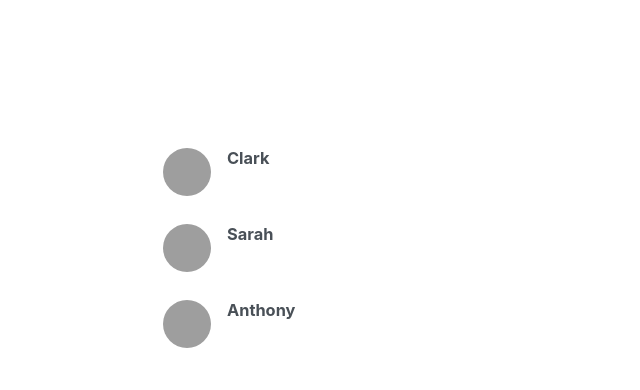
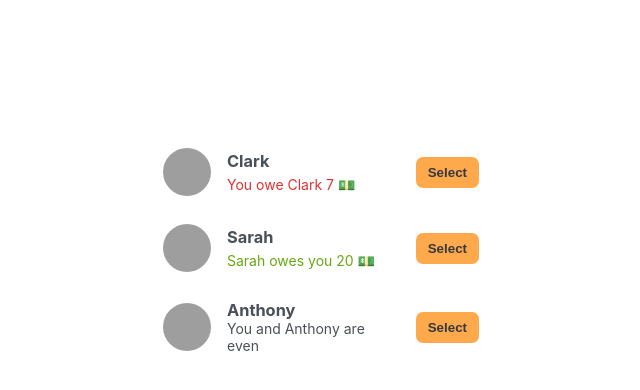
Before and after one commit to Jpkeys29/Bill-Splitter-React, a React (Create React App) app: page / in a window 1280 px wide. Shown: the top 390 px of the page, without its empty margins (79-719 px from the left). Built offline with nearby package versions, Linux system fonts and the light colour scheme; grey boxes are pictures that could not be loaded.

Commit message:
Implement money balance

```diff
--- a/src/App.js
+++ b/src/App.js
@@ -43,8 +43,13 @@ function FriendList() {
 function Friend ({friend}) {
   return (
     <li>
-      <img src={friend.image} alt=""  />
+      <img src={friend.image} alt={friend.name}/>
       <h3>{friend.name}</h3>
+      {friend.balance < 0 && (<p className="red" >You owe {friend.name} {Math.abs(friend.balance)} 💵 </p>)}
+      {friend.balance > 0 && (<p className="green">{friend.name}  owes you {Math.abs(friend.balance)} 💵 </p>)}
+      {friend.balance == 0 && (<p>You and {friend.name} are even </p>)}
+
+      <button className="button" >Select</button>
     </li>
   )
 }
```
